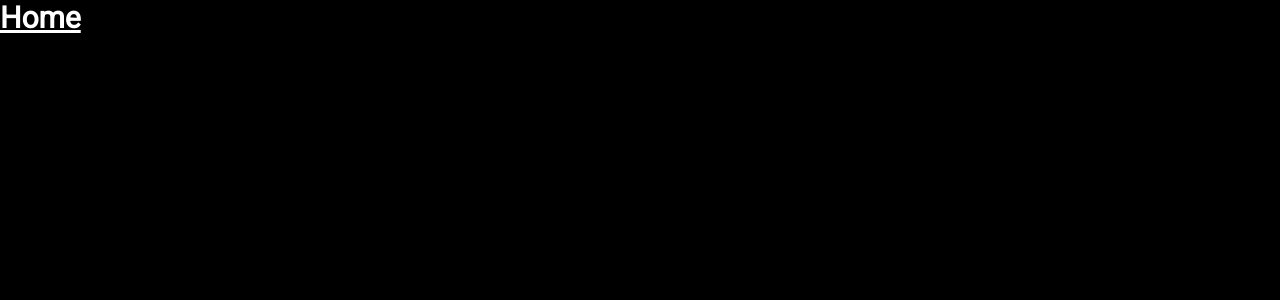
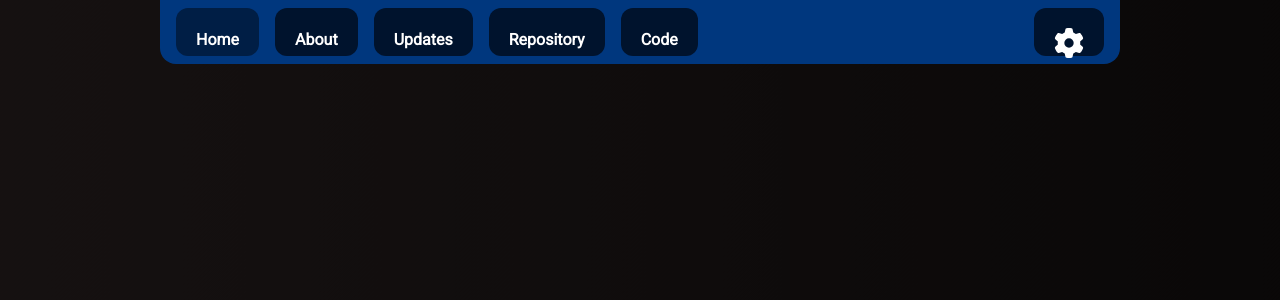
Before and after one commit to maxtyson123/13_DGT_WEBSITE, a Next.js app in the folder website/: page / in a window 1280 px wide. Shown: the top 300 px of the page. Built offline with nearby package versions, Linux system fonts and the light colour scheme.

Commit message:
Nav Bar Base

```diff
--- a/website/src/components/navbar.tsx
+++ b/website/src/components/navbar.tsx
@@ -1,11 +1,47 @@
+import Link from 'next/link';
+import {FontAwesomeIcon} from "@fortawesome/react-fontawesome";
+import {faGear} from "@fortawesome/free-solid-svg-icons";
+
 export default function Navbar(props: any) {
+
+    // Constant variables
     const currentPage = props.currentPage;
+    const pageNames = ["Home", "About", "Updates", "Repository", "Code"];
+
+    // CSS Styling
+    const navBarContainer = "w-full h-16 flex justify-center items-center";
+    const navBarDisplay = "navbar h-16 bg-main-1 w-3/4 rounded-bl-2xl rounded-br-2xl flex justify-between items-center";
+    const navButton = "bg-secondary-1 h-12 rounded-xl text-white font-bold ml-4 p-5 text-center";
+    const navButtonActive = "bg-secondary-3 h-12 rounded-xl text-white font-bold ml-4 p-5 text-center";
+    const navButtonSettings = "bg-secondary-1 h-12 rounded-xl text-white font-bold ml-4 p-5 text-center ml-auto mr-4";
+
+
 
     return(
         <>
-            <h1 className="text-3xl font-bold underline">
-                {currentPage}
-            </h1>
+            {/* Container that centers the nav bar */}
+            <div className={navBarContainer}>
+
+                {/* Displays a curved container in the center, holds the links */}
+                <div className={navBarDisplay}>
+
+                    {/* Loop through the pages  */}
+                    {pageNames.map((name) => (
+                        /* Create a link for handling the click of the button, if the page is the home page then convert to index */
+                        <Link href={name === "Home" ? "/" : name.toLowerCase()}>
+
+                            {/* Create a button for the user to click, if it is the current page then give it active styling*/}
+                            <button className={name === currentPage ? navButtonActive : navButton}>
+                                {name}
+                            </button>
+                        </Link>
+                    ))}
+
+                    {/* Settings button */}
+                    <button className={navButtonSettings}><FontAwesomeIcon icon={faGear}  style={{ fontSize: 30}}/></button>
+
+                </div>
+            </div>
         </>
     )
 }
--- a/website/src/pages/_app.tsx
+++ b/website/src/pages/_app.tsx
@@ -1,6 +1,13 @@
 import '@/styles/globals.css'
+import "@fortawesome/fontawesome-svg-core/styles.css";
+
 import type { AppProps } from 'next/app'
 import { Roboto } from 'next/font/google'
+import { config } from "@fortawesome/fontawesome-svg-core";
+
+// Tell Font Awesome to skip adding the CSS automatically
+// since it's already imported above
+config.autoAddCss = false;
 
 const roboto = Roboto({
     weight: '400',
--- a/website/src/styles/globals.css
+++ b/website/src/styles/globals.css
@@ -4,11 +4,84 @@
 
 :root{
     --main-bg: #000000;
+    --main-bg-secondary: #302626;
     --main-text: #ffffff;
+
+    --dark-main-1: #00377E;
+    --dark-main-2: #002D67;
+    --dark-main-3: #002657;
+
+    --dark-secondary-1: #00132D;
+    --dark-secondary-2: #00193B;
+    --dark-secondary-3: #001E45;
+
+    --light-main-1: #CAF0F8;
+    --light-main-2: #90E0EF;
+    --light-main-3: #00B4D8;
+
+    --light-secondary-1: #03045E;
+    --light-secondary-2: #0077B6;
+    --light-secondary-3: #00B4D8;
+
+    --main-1: var(--dark-main-1);
+    --main-2: var(--dark-main-2);
+    --main-3: var(--dark-main-3);
+
+    --secondary-1: var(--dark-secondary-1);
+    --secondary-2: var(--dark-secondary-2);
+    --secondary-3: var(--dark-secondary-3);
+
+
 }
 
 body{
-    background-color: var(--main-bg);
     color: var(--main-text);
+    background: linear-gradient(270deg, var(--main-bg), var(--main-bg-secondary));
+    background-size: 400% 400%;
 
+    -webkit-animation: BackgroundGradient 25s ease infinite;
+    -moz-animation: BackgroundGradient 25s ease infinite;
+    animation: BackgroundGradient 25s ease infinite;
 }
+
+/* Theme */
+.bg-main-1{
+    background-color: var(--main-1);
+}
+
+.bg-main-2{
+    background-color: var(--main-2);
+}
+
+.bg-main-3{
+    background-color: var(--main-3);
+}
+
+.bg-secondary-1{
+    background-color: var(--secondary-1);
+}
+
+.bg-secondary-2{
+    background-color: var(--secondary-2);
+}
+
+.bg-secondary-3{
+    background-color: var(--secondary-3);
+}
+
+/* Animations */
+@-webkit-keyframes BackgroundGradient {
+    0%{background-position:0 72%}
+    50%{background-position:100% 29%}
+    100%{background-position:0 72%}
+}
+@-moz-keyframes BackgroundGradient {
+    0%{background-position:0 72%}
+    50%{background-position:100% 29%}
+    100%{background-position:0 72%}
+}
+@keyframes BackgroundGradient {
+    0%{background-position:0 72%}
+    50%{background-position:100% 29%}
+    100%{background-position:0 72%}
+}
```
